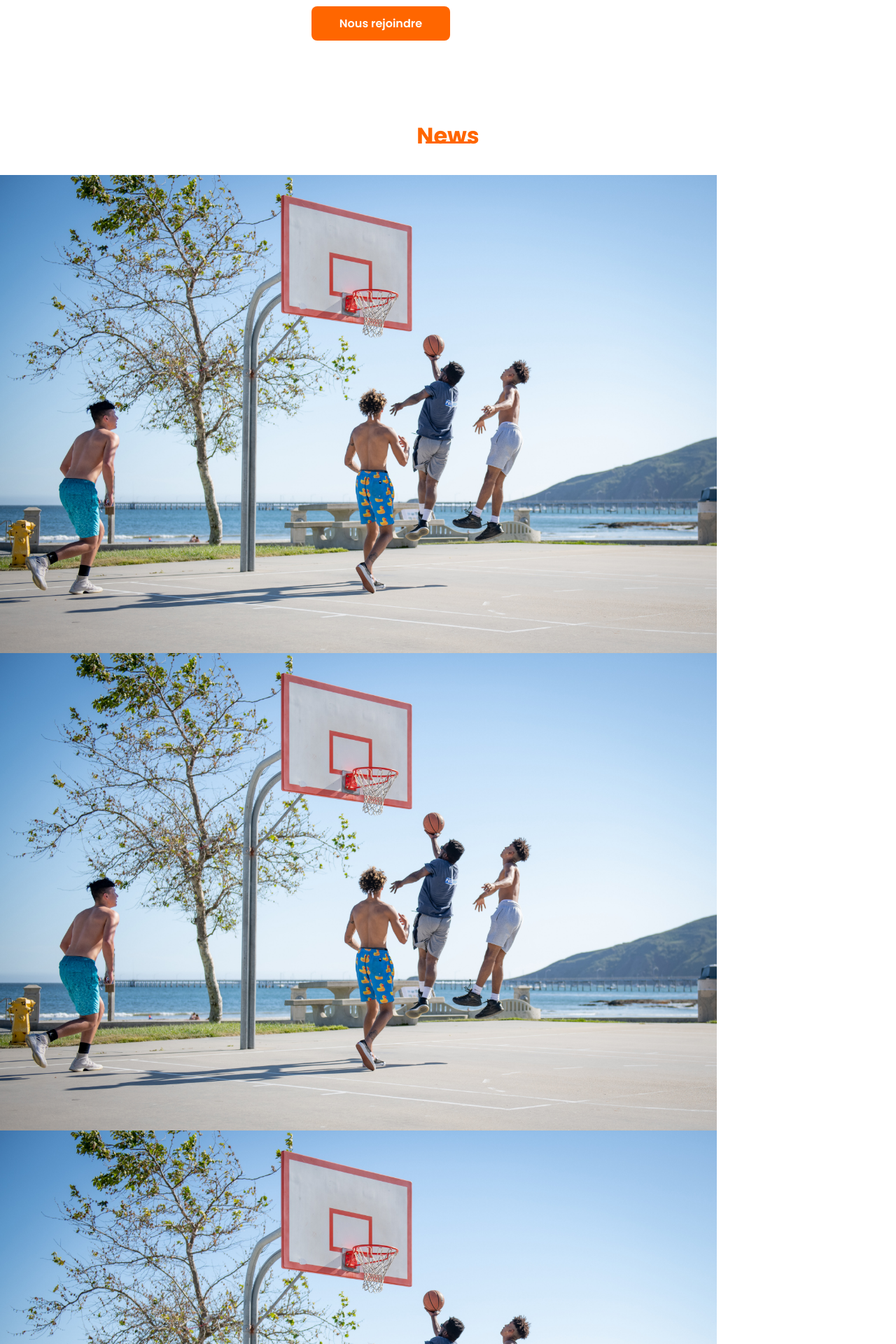
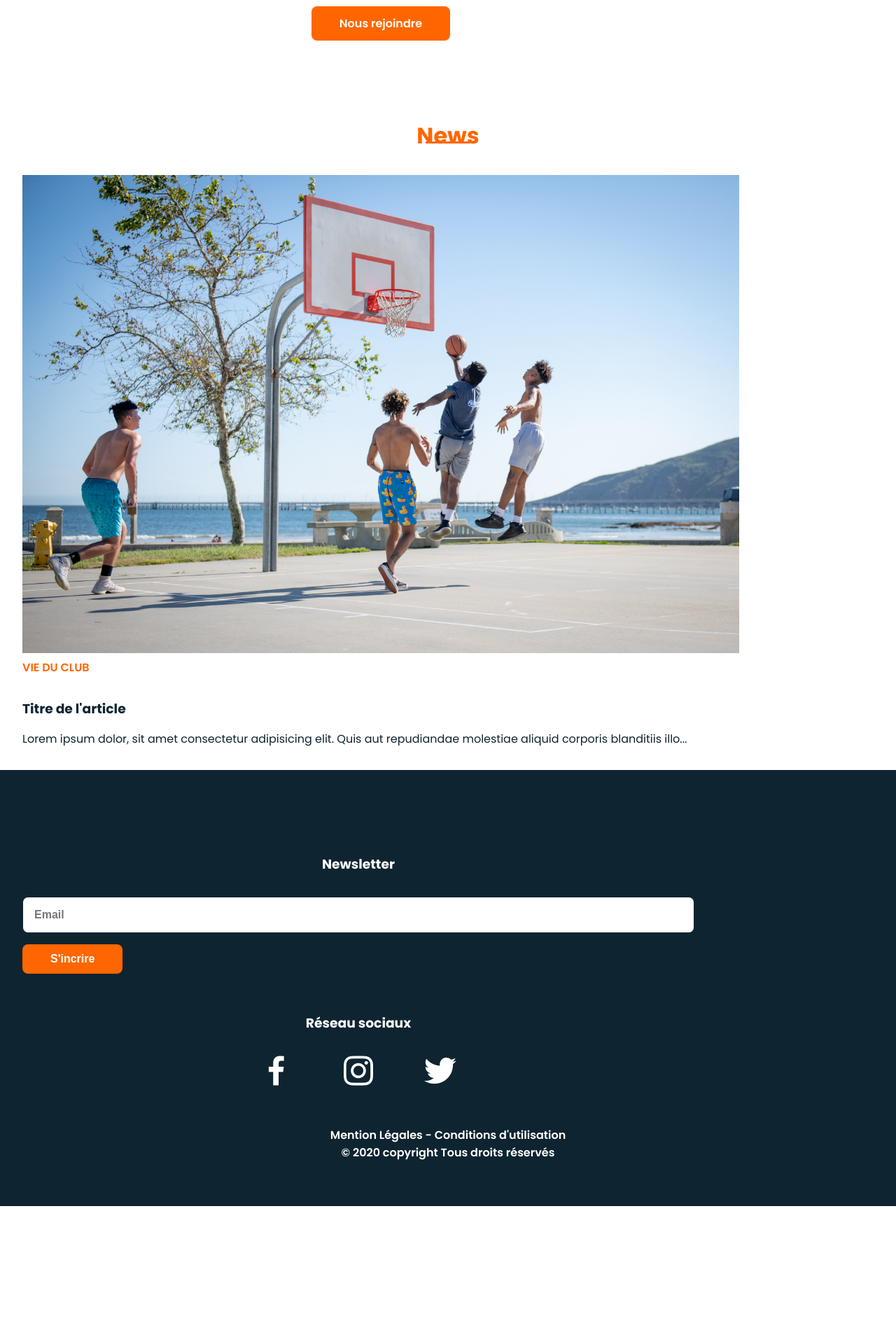
Before and after one commit to devlog-t/kercode-asso-basket, a PHP site: page / in a window 1280 px wide. Shown: the part 1309-3229 px from the top of the page at 70% size. After the commit the page ends 3032 px from the top, so only its background shows below. Run offline with PHP 8.4, Linux system fonts and the light colour scheme.

Commit message:
news-section

```diff
--- a/assets/css/style.css
+++ b/assets/css/style.css
@@ -114,6 +114,11 @@ img{
     margin-top: var(--m-3);
     margin-bottom: var(--m-2);
 }
+.category-post{
+    text-transform: uppercase;
+    color: var(--first-color);
+    font-weight: var(--font-semi);
+}
 
 /* ===== GRID ===== */
 .bd-grid{
@@ -141,9 +146,9 @@ img{
     top: var(--header-height);
     max-height: 1000px;
     height: 100vh;
-    width: calc(100% + 2rem);
-    background-color: rgb(0, 0, 0);
-    opacity: .6;
+    width: 100%;
+    background-color: rgba(14, 36, 49, .8);
+    opacity: 1;
 }
 .nav__checkbox{
     display: none;
@@ -163,6 +168,9 @@ img{
     grid-area: menu;
     max-height: 0;
     justify-self: center;
+    display: flex;
+    flex-direction: column;
+    justify-content: space-around;
     overflow: hidden;
     text-align: center;
     opacity: 0;
@@ -184,6 +192,11 @@ img{
 }
 .nav__item{
     padding: 1rem 0;
+    font-weight: var(--font-semi);
+}
+.nav__item a{
+    color: #fff;
+    font-size: var(--h2-font-size);
 }
 .nav__logo{
     font-weight: var(--font-semi);
@@ -236,6 +249,15 @@ img{
     border-radius: .5rem;
 }
 
+/* ===== NEWS SECTION ===== */
+.news__card{
+    row-gap: .5rem;
+    margin: 0 2rem;
+}
+
+
+
+
 /* ===== CONTACT SECTION ===== */
 .newsletter__container{
     margin: 0 2rem;
--- a/index.html
+++ b/index.html
@@ -29,17 +29,17 @@
                     <li class="nav__item"><a href="#news" class="nav__link">News</a></li>
                     <li class="nav__item"><a href="#contact" class="nav__link">Contact</a></li>
                 </ul>
-                <div class="nav__social">
-                    <a href="#" class="home__social-icon"><i class='bx bxl-linkedin' ></i></a>
-                    <a href="#" class="home__social-icon"><i class='bx bxl-behance' ></i></a>
-                    <a href="#" class="home__social-icon"><i class='bx bxl-github' ></i></a>
+                <div class="social__bar">
+                    <a href="#" class="social__icon"><i class='bx bxl-facebook'></i></a>
+                    <a href="#" class="social__icon"><i class='bx bxl-instagram' ></i></a>
+                    <a href="#" class="social__icon"><i class='bx bxl-twitter' ></i></a>
                 </div>
             </div>
         </nav>
     </header>
     <main class="main">
 
-    <!-- ===== HOME SECTION ===== -->
+        <!-- ===== HOME SECTION ===== -->
         <section class="home bd-grid" id="home">
             <div class="home__data">
                 <h1 class="home__title">Bienvenue,<br>chez <span class="home__title-color">Gallico</span><br> Basket</h1>
@@ -77,18 +77,16 @@
         <section class="news section" id="news">
             <h2 class="section-title">News</h2>
 
-            <div class="news__container bd-grid">
-                <div class="news__img">
+            <article class="news__card bd-grid">
+                <div class="card__img">
                     <img src="assets/img/terrain-basket-exterieur.jpg" alt="">
                 </div>
-                <div class="news__img">
-                    <img src="assets/img/terrain-basket-exterieur.jpg" alt="">
+                <p class="category-post">Vie du club</p>
+                <div class="card__content">
+                    <h3 class="card__title section-subtitle">Titre de l'article</h3>
+                    <p class="card__text">Lorem ipsum dolor, sit amet consectetur adipisicing elit. Quis aut repudiandae molestiae aliquid corporis blanditiis illo...</p>
                 </div>
-                <div class="news__img">
-                    <img src="assets/img/terrain-basket-exterieur.jpg" alt="">
-                </div>
-
-            </div>
+            </article>
         </section>
     </main>
 
```
